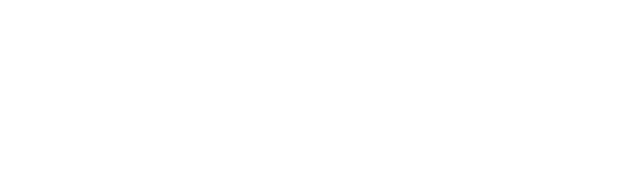
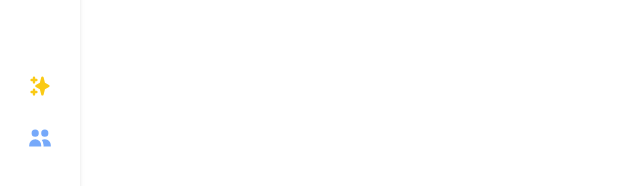
Before and after one commit to lmfao-tech/frontend, a Next.js app: page / in a window 1280 px wide. Shown: the part 288-474 px from the top of the page, without its empty margins (0-640 px from the left). Built offline with nearby package versions, Linux system fonts and the light colour scheme.

Commit message:
Added sidebar with some icons and tooltip, set up flowbite

```diff
--- a/package.json
+++ b/package.json
@@ -10,12 +10,16 @@
     "postinstall": "prisma generate"
   },
   "dependencies": {
+    "@heroicons/react": "^1.0.6",
     "@next-auth/prisma-adapter": "^1.0.3",
     "@prisma/client": "^3.15.2",
+    "flowbite": "^1.4.7",
+    "flowbite-react": "^0.0.27",
     "next": "12.1.6",
     "next-auth": "^4.6.1",
     "react": "18.2.0",
-    "react-dom": "18.2.0"
+    "react-dom": "18.2.0",
+    "react-toolkit": "2.0.0-alpha.6"
   },
   "devDependencies": {
     "@types/node": "18.0.0",
--- a/src/components/Sidebar/Sidebar.tsx
+++ b/src/components/Sidebar/Sidebar.tsx
@@ -1,9 +1,24 @@
-import React from 'react'
+import React from "react";
+import { SparklesIcon, UsersIcon } from "@heroicons/react/solid";
+import { Tooltip } from "flowbite-react";
+import SidebarIcon from "./SidebarIcon";
 
 function Sidebar() {
   return (
-    <div>Sidebar</div>
-  )
+    <div>
+      <div className="flex flex-col justify-center space-y-5 items-center w-20 min-h-screen border-1 shadow-md border-gray-300">
+        <SidebarIcon
+          icon={<SparklesIcon className="h-6 w-6 text-yellow-300" />}
+          tooltip="Feed"
+        />
+
+        <SidebarIcon
+          icon={<UsersIcon className="h-6 w-6 text-blue-400" />}
+          tooltip="Memes from your friends"
+        />
+      </div>
+    </div>
+  );
 }
 
-export default Sidebar
+export default Sidebar;
--- a/src/components/Sidebar/SidebarIcon.tsx
+++ b/src/components/Sidebar/SidebarIcon.tsx
@@ -1,9 +1,14 @@
 import React from 'react'
+import { Tooltip } from "flowbite-react";
 
-function SidebarIcon() {
+function SidebarIcon({icon, tooltip} : {icon: React.ReactNode, tooltip: string}) {
   return (
-    <div>SidebarIcon</div>
-  )
+    <div className="cursor-pointer p-1">
+      <Tooltip content={tooltip} placement="right" animation="duration-500">
+        {icon}
+      </Tooltip>
+    </div>
+  );
 }
 
 export default SidebarIcon
--- a/src/pages/_app.tsx
+++ b/src/pages/_app.tsx
@@ -1,11 +1,13 @@
 import "../styles/globals.css";
 import type { AppProps } from "next/app";
 import { SessionProvider } from "next-auth/react";
+import Script from "next/script";
 
 function MyApp({ Component, pageProps: { session, ...pageProps } }: AppProps) {
   return (
     <SessionProvider session={session}>
-      <Component {...pageProps} />;
+      <Component {...pageProps} />
+      <Script src="https://unpkg.com/flowbite@1.4.7/dist/flowbite.js"></Script>
     </SessionProvider>
   );
 }
--- a/src/pages/index.tsx
+++ b/src/pages/index.tsx
@@ -1,5 +1,6 @@
 import type { NextPage } from "next";
 import Head from "next/head";
+import Sidebar from "../components/Sidebar/Sidebar";
 
 const Home: NextPage = () => {
   return (
@@ -7,16 +8,18 @@ const Home: NextPage = () => {
       <Head>
         <title>LMFAO.tech</title>
         <meta name="description" content="LMFAO.tech | Home" />
-        <link rel="icon" href="/favicon.ico" />
       </Head>
 
-      {/* Sidebar */}
+      <div>
+        {/* Sidebar */}
+        <Sidebar/>
 
-      {/* Top Bar */}
+        {/* Top Bar */}
 
-      {/* Feed */}
+        {/* Feed */}
 
-      {/* Profile bar */}
+        {/* Profile bar */}
+      </div>
     </>
   );
 };
--- a/tailwind.config.js
+++ b/tailwind.config.js
@@ -1,7 +1,10 @@
 module.exports = {
-  content: ["./src/**/*.{js,ts,jsx,tsx}"],
+  content: [
+    "./src/**/*.{js,ts,jsx,tsx}",
+    "node_modules/flowbite-react/**/*.{js,jsx,ts,tsx}",
+  ],
   theme: {
     extend: {},
   },
-  plugins: [],
+  plugins: [require("flowbite/plugin")],
 };
--- a/tsconfig.json
+++ b/tsconfig.json
@@ -8,6 +8,11 @@
     "forceConsistentCasingInFileNames": true,
     "noEmit": true,
     "esModuleInterop": true,
+    "noUncheckedIndexedAccess": true,
+    "baseUrl": ".",
+    "paths": {
+      "~/*": ["./src/*"]
+    },
     "module": "esnext",
     "moduleResolution": "node",
     "resolveJsonModule": true,
```
Also changed, not shown: 2 other files (tests, documents, lock files or other folders).
